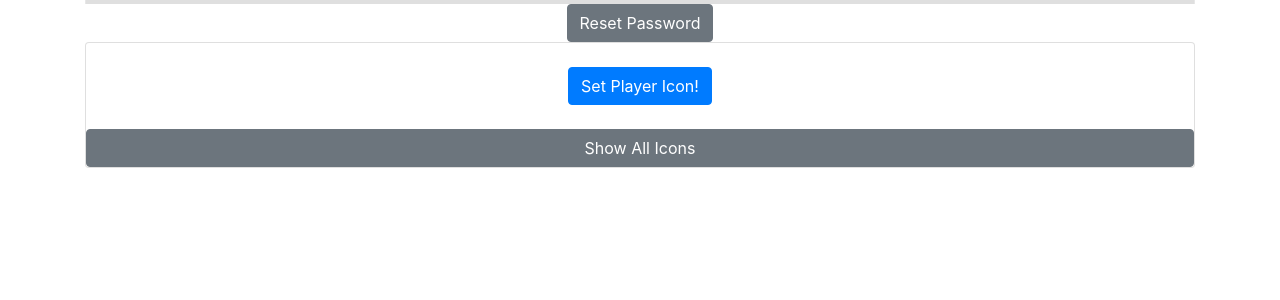
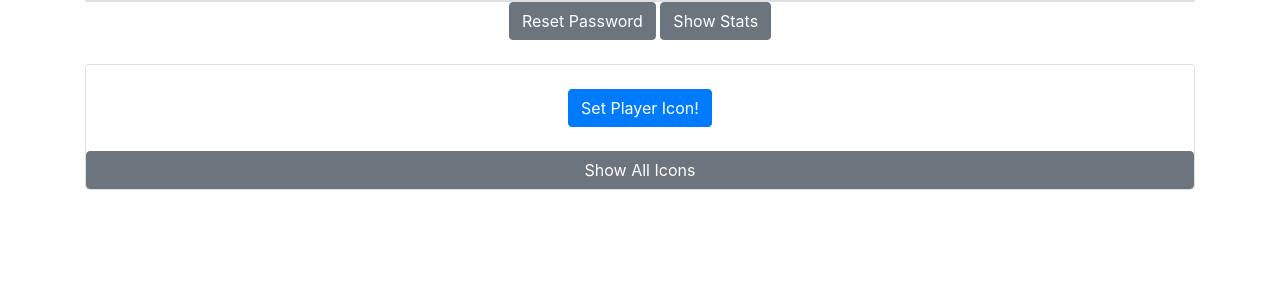
Before and after one commit to jlin00/softdev-p01, a Flask app: page /profile in a window 1280 px wide. Shown: the top 300 px of the page. Run offline with Flask 2, Linux system fonts and the light colour scheme; a user stored in the database is signed in; data comes from the database, SQL or seed files in the repository; both versions use the stored data as it was after the commit; parts of the project's set-up code (start-up, migrations or seed data) failed here and were passed over; some libraries are stand-ins or nearby versions.

Commit message:
jackieL: added code to profile html page and database functions to display user stats

```diff
--- a/app.py
+++ b/app.py
@@ -40,10 +40,10 @@ def no_login_required(f):
 #====================================================
 #code for creating icons
 icons=[]
-#for i in range(1, 200):
-#for i in range(1, 200):
-#    data = loads(urlopen("https://rickandmortyapi.com/api/character/{}".format(str(i))).read())
-#    icons.append(data['image'])
+
+for i in range(1, 200):
+    data = loads(urlopen("https://rickandmortyapi.com/api/character/{}".format(str(i))).read())
+    icons.append(data['image'])
 
 #====================================================
 
@@ -142,13 +142,16 @@ def logout():
 @app.route("/profile")
 @login_required
 def profile():
-    command = 'SELECT coll,money FROM user_tbl WHERE username="{}"'.format(session['username'])
+    username=session['username']
+    command = 'SELECT coll,money FROM user_tbl WHERE username="{}"'.format(username)
     raw = db_manager.exec(command).fetchall()
     iconstring = raw[0][0]
     money = raw[0][1]
     coll = iconstring.split(",")
     coll.remove('')
+    stats = db_manager.getStats(username).items()
     return render_template("profile.html",
+            stats=stats,
             coll=coll,
             not_owned=[item for item in icons if item not in coll],
             money=money)
--- a/doc/devlog.txt
+++ b/doc/devlog.txt
@@ -143,3 +143,6 @@ allows users to set their player icon
 
 jackieL -- 2019-11-21 22:16
 updated addUser function to insert default categories into user entry in database
+
+jackieL -- 2019-11-21 23:06
+added code to profile html page and database functions to display user stats
--- a/templates/profile.html
+++ b/templates/profile.html
@@ -3,19 +3,20 @@
 {% block title %}User Profile{% endblock %}
 
 {% block body %}
-<div class="card" id="stats">
-	<!-- Insert player stats here -->
-</div>
 <div class="card" id="games">
 	<!-- Insert list of games here  -->
 </div>
 <button class="btn btn-secondary" type="button" data-toggle="collapse" data-target="#passreset" aria-expanded="false" aria-controls="passreset">
 	Reset Password
 </button>
+<button class="btn btn-secondary" type="button" data-toggle="collapse" data-target="#stattable" aria-expanded="false" aria-controls="stattable">
+	Show Stats
+</button>
 <div class="collapse" id="passreset">
+	<br><br>
 	<div class="card" style="align-text:center;">
 		<h3>Change Your Password</h3>
-		<form action="/resetpasswd" method="post">
+		<form action="/resetpasswd" method="post" class="w-50 p-3">
 			<div class="form-group">
 				<label for="password" class="font-weight-bold">New Password</label>
 				<input name="password" type="password" class="form-control" id="password">
@@ -30,9 +31,36 @@
 			</div>
 			<br>
 			<button type="submit" class="btn btn-primary">Change Password!</button>
-		</form>
+		</form><br>
 	</div>
 </div>
+<div class="collapse" id="stattable">
+	<br><br>
+	<h3>Your Statistics</h3>
+	<table class="table table-striped table-hover w-75 p-3" >
+	<thead class="thead-dark">
+		<tr>
+			<th>Category</th>
+			<th>QN Answered</th>
+			<th>QN Attempted</th>
+		</tr>
+	</thead>
+	<tbody>
+		{% for category, value in stats %}
+			<tr>
+				<td>{{ category }}</td>
+				{% for stat in value %}
+					<td>
+						{{ stat }}
+					</td>
+				{% endfor %}
+			</tr>
+		{% endfor %}
+	</tbody>
+	</table>
+</div>
+<br>
+<br>
 <div class="card" id="icon">
 	<form action="/icon" method="post">
 		{% for item in coll %}
--- a/utl/db_builder.py
+++ b/utl/db_builder.py
@@ -29,10 +29,9 @@ def build_db():
     command = "CREATE TABLE IF NOT EXISTS user_tbl (username TEXT, password TEXT, pic TEXT, coll TEXT, game_id TEXT, money INT, flag TEXT, stat TEXT, score INT)"
     exec(command)
 
-    command = "SELECT * FROM user_tbl WHERE username='jackielin'" #admin account
+    command = "SELECT * FROM user_tbl WHERE username='jackielin'" #dummy account
     data = exec(command).fetchone()
     if (data is None):
-        print("EXECUTING ADMIN")
         u = urllib.request.urlopen("https://opentdb.com/api_category.php")
         response = json.loads(u.read())['trivia_categories']
         allcategories = ""
--- a/utl/db_manager.py
+++ b/utl/db_manager.py
@@ -77,6 +77,19 @@ def changePass(username, password):
     inputs = (password, username)
     execmany(q, inputs)
 
+def getStats(username):
+    q = "SELECT stat from user_tbl WHERE username=?"
+    inputs = (username,)
+    data = execmany(q, inputs).fetchone()[0]
+    stats = {}
+    if (data is not None):
+        data = data.split(",")
+        for category in data:
+            category = category.split("|")
+            stats[category[0]] = (category[1], category[2])
+    print(stats)
+    return stats
+
 
 #====================================================
 #creating leaderboard functions
```
Also changed, not shown: trivia.db.
